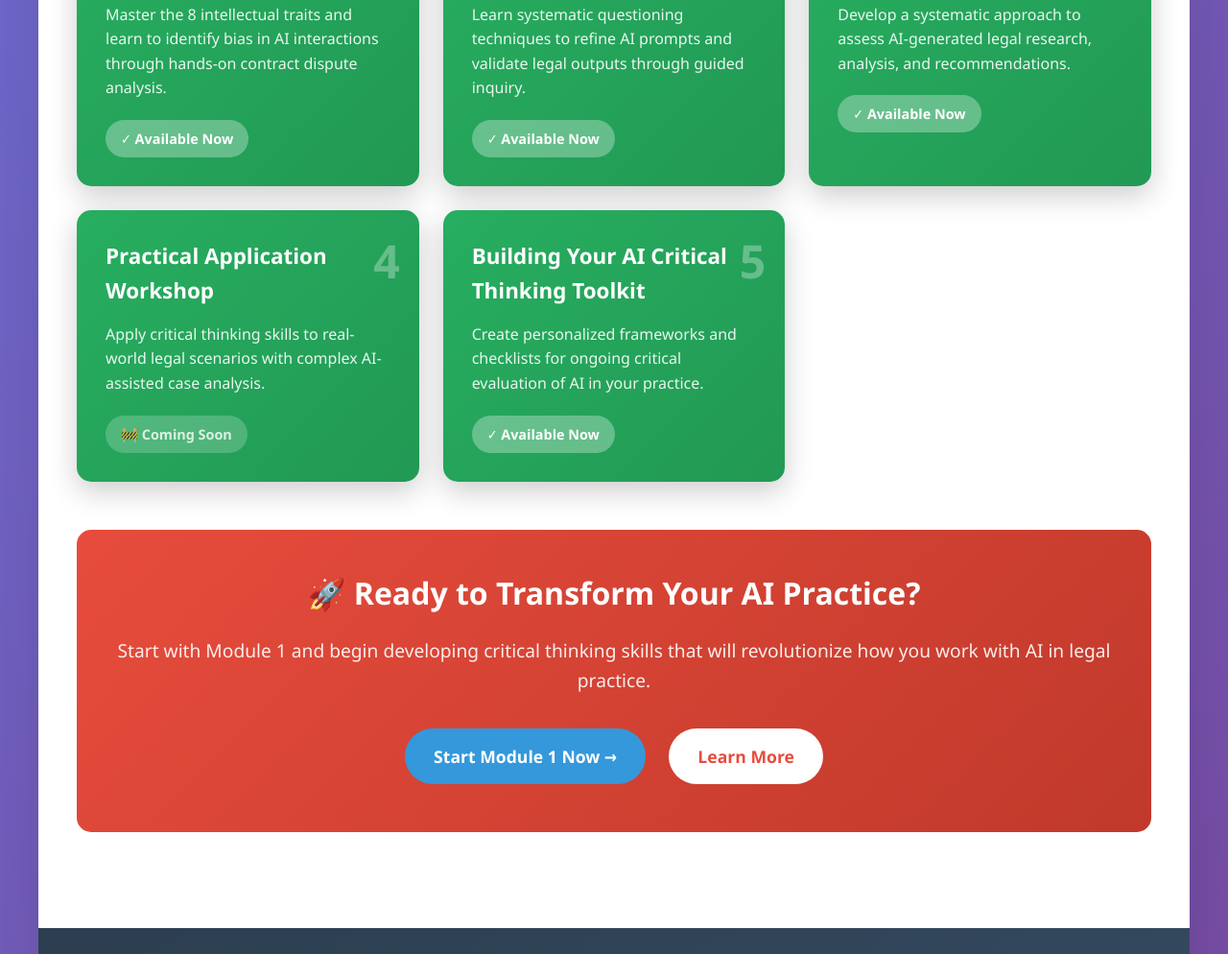
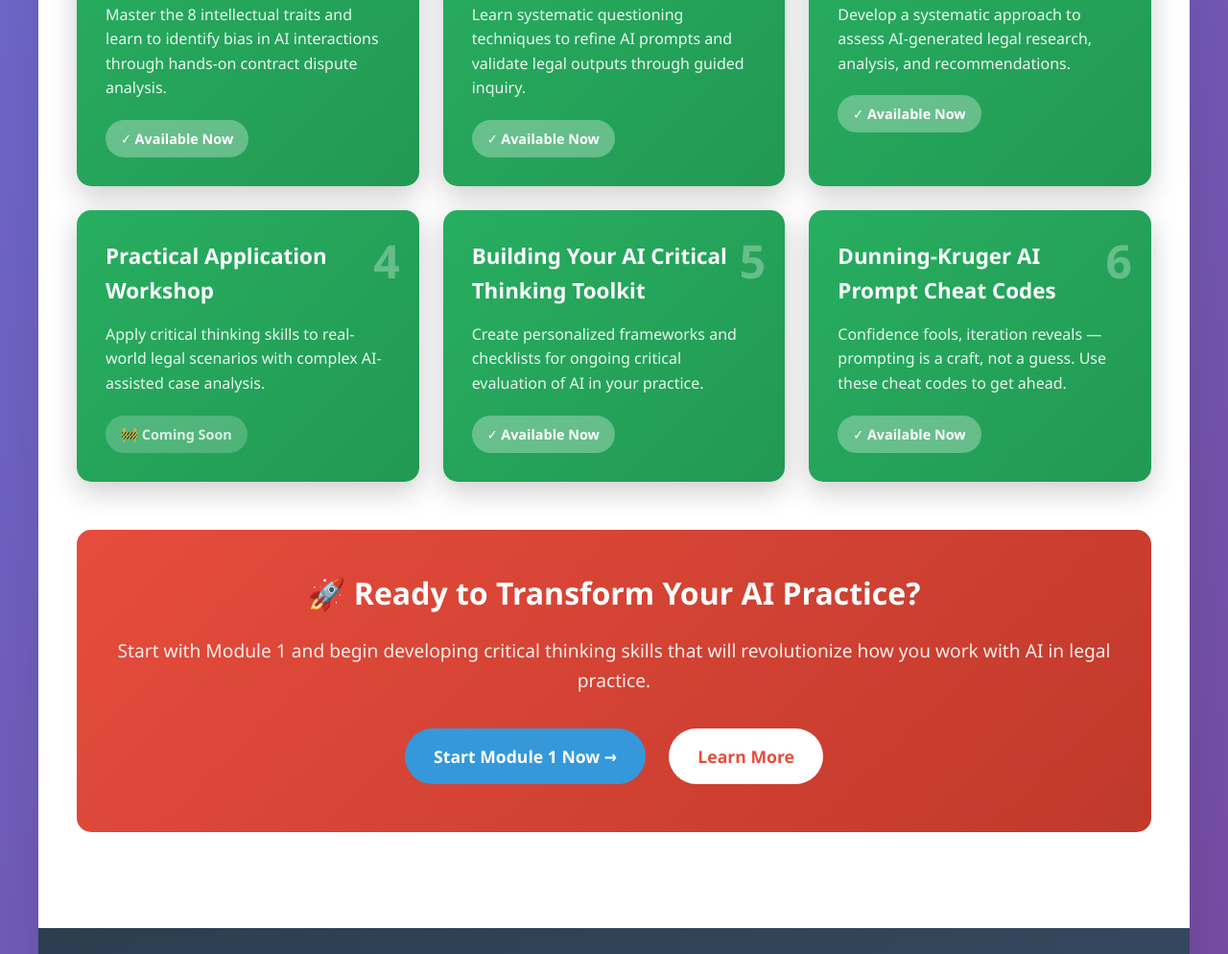
Before and after one commit to rico1648/CriticalAI, a plain HTML site: page index.html in a window 1280 px wide. Shown: the part 1976-2970 px from the top of the page at 96% size. Drawn offline with Linux system fonts and the light colour scheme.

Commit message:
Update index.html - added dkcheatcode

```diff
--- a/index.html
+++ b/index.html
@@ -514,6 +514,12 @@
                         <p>Create personalized frameworks and checklists for ongoing critical evaluation of AI in your practice.</p>
                         <span class="module-status status-available">✓ Available Now</span>
                     </div>
+                    <div class="module-card available" onclick="window.open('dkcheatcode.html', '_blank')">
+                        <div class="module-number">6</div>
+                        <h3>Dunning-Kruger AI Prompt Cheat Codes</h3>
+                        <p>Confidence fools, iteration reveals — prompting is a craft, not a guess. Use these cheat codes to get ahead.</p>
+                        <span class="module-status status-available">✓ Available Now</span>
+                    </div>
                 </div>
             </div>
 
```
